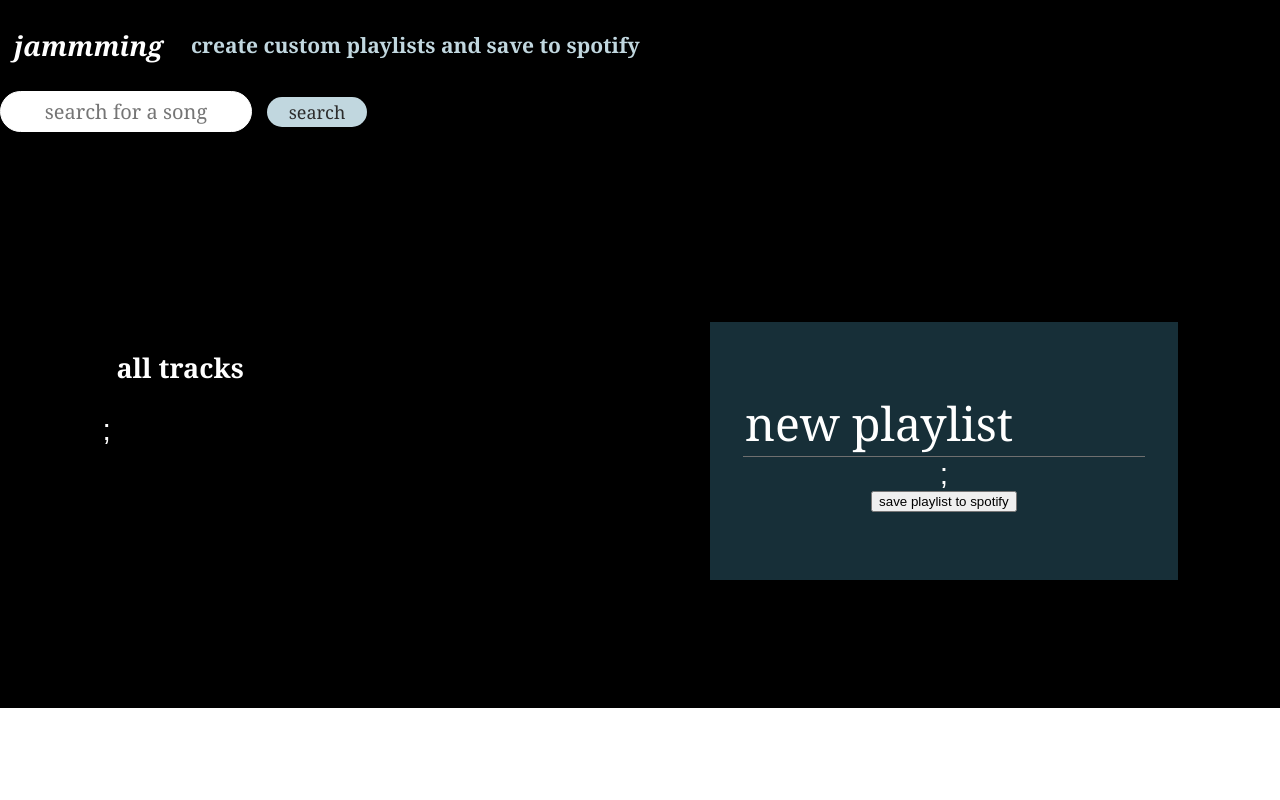
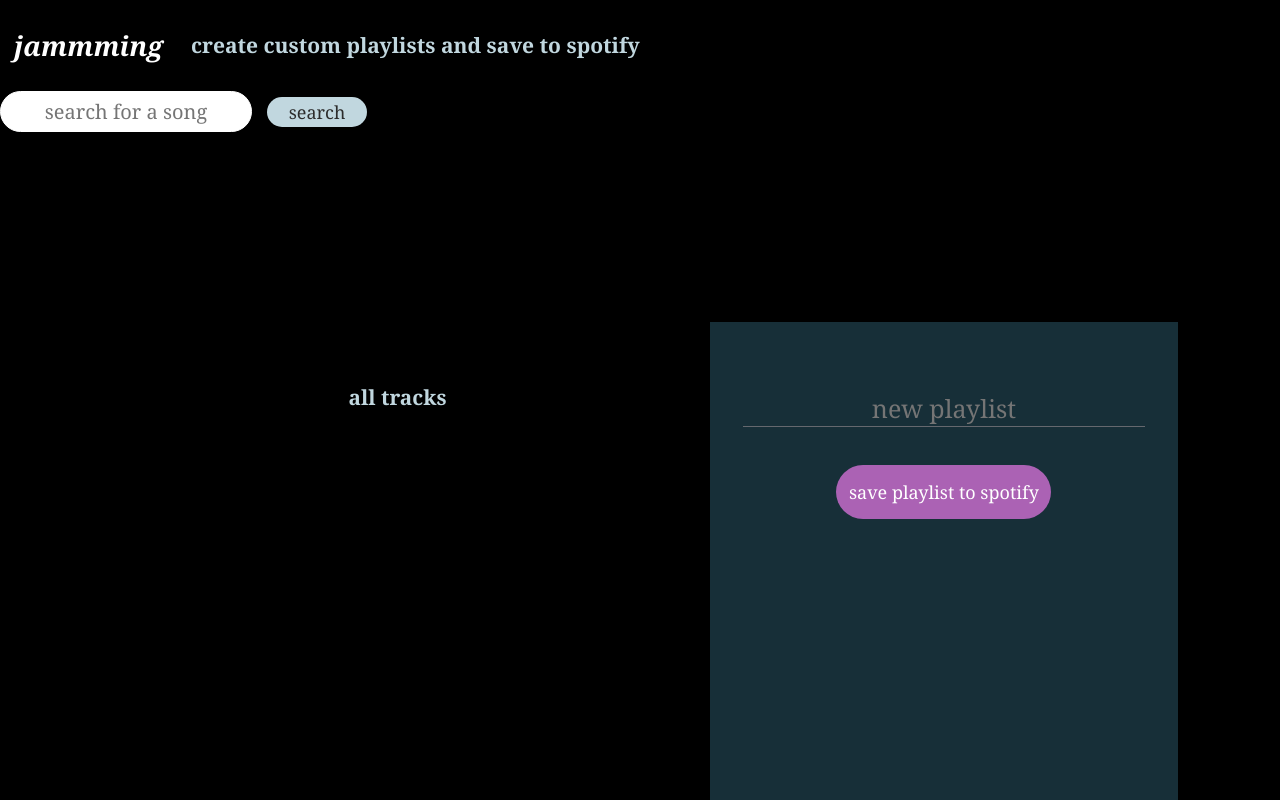
Before and after one commit to elizabethmagie/jammming, a React (Create React App) app: page / in a window 1280 px wide. Shown: the top 800 px of the page. Built offline with nearby package versions, Linux system fonts and the light colour scheme.

Commit message:
All final changes to files

```diff
--- a/src/App.css
+++ b/src/App.css
@@ -35,7 +35,7 @@ h4 {
   background-size: cover;
   background-position: center;
   background-repeat: no-repeat;
-  font-family: 'Work Sans', sans-serif;
+  font-family: Georgia, 'Times New Roman', Times, serif;
   font-weight: 500;
   color: #fff;
   box-sizing: border-box;
--- a/src/Playlist.css
+++ b/src/Playlist.css
@@ -7,7 +7,7 @@
     max-height: 950px;
     padding: 2.27rem 1.16rem;
     background-color: #172f38;
-    box-shadow: 0 4px 2px 2px #000000;
+    font-family: Georgia, 'Times New Roman', Times, serif;
   }
 
   .Playlist input {
@@ -15,30 +15,31 @@
     border: 0;
     outline: 0;
     background: transparent;
-    border-bottom: 1px solid #6f6f6f;
+    border-bottom: 1px solid #65686e;
     font-family: Georgia, 'Times New Roman', Times, serif;
-    font-size: 1.55rem;
+    font-size: 25px;
     color: #fff;
+    text-align: center;
   }
 
-  .Playlist-save {
+  .Save-Playlist {
     cursor: pointer;
-    width: 10rem;
-    padding: .77rem 0;
+    width: 215px;
+    padding: .5rem 0;
     border-radius: 54px;
     border-width: 0px;
     margin-top: 1.27rem;
-    background-color: #6c41ec;
+    background-color: #e475e4b9;
     text-align: center;
-    font-size: .83rem;
+    font-size: 18px;
     transition: background-color .25s;
     color: #fff;
     font-weight: 500;
     font-family: Georgia, 'Times New Roman', Times, serif;
   }
 
-  .Playlist-save:hover {
-    background-color: rgba(108, 65, 233, .7);
+  .Save-Playlist:hover {
+    background-color: #e475e47a;
   }
 
   ::-webkit-scrollbar {
--- a/src/Playlist.js
+++ b/src/Playlist.js
@@ -16,12 +16,14 @@ export default function Playlist(props) {
 
     return(
         <div className='Playlist' >
-            <input onChange={handleNameChange} defaultValue={"new playlist"} />
-            <Tracklist
-                tracks={props.playlistTracks}
-                isRemoval={true}
-                onRemove={props.onRemove}
-            />
+            <input onChange={handleNameChange} placeholder={'new playlist'} />
+            <div>
+                <Tracklist
+                    tracks={props.playlistTracks}
+                    isRemoval={true}
+                    onRemove={props.onRemove}
+                />
+            </div>
             <button className='Save-Playlist' onClick={props.onSave} >
                 save playlist to spotify
             </button>
--- a/src/SearchBar.css
+++ b/src/SearchBar.css
@@ -36,5 +36,5 @@
   }
 
   .SearchButton:hover {
-    background-color: #d179af;
+    background-color: #c1d7dfb0;
   }
--- a/src/SearchResults.css
+++ b/src/SearchResults.css
@@ -3,9 +3,20 @@
     height: 950px;
     overflow-y: scroll;
     padding: .88rem;
-    background-color: rgba(1, 12, 63, 0.7);
-    box-shadow: 0 4px 2px 2px #000000;
   }
+
+  .SearchResults-Title {
+    font-family: Georgia, 'Times New Roman', Times, serif;
+    font-size: 25px;
+    text-align: center;
+    color: #c1d7df;
+  }
+
+  .SearchResults-Tracklist {
+    font-family: Georgia, 'Times New Roman', Times, serif;
+    font-size: 15px;
+  }
+
 
   ::-webkit-scrollbar {
       width: 0px;
--- a/src/SearchResults.js
+++ b/src/SearchResults.js
@@ -8,9 +8,13 @@ import Tracklist from './Tracklist.js';
 
 export default function SearchResults(props) {
     return(
-        <div Classname='SearchResults' >
-            <h1>all tracks</h1>
-            <Tracklist tracks={props.searchResults} onAdd={props.onAdd} />
+        <div className='SearchResults' >
+            <div className='SearchResults-Title' >
+                <h5>all tracks</h5>
+            </div>
+            <div className='SearchResults-Tracklist' >
+                <Tracklist tracks={props.searchResults} onAdd={props.onAdd} />
+            </div>
         </div>
     );
 };
--- a/src/Track.css
+++ b/src/Track.css
@@ -1,10 +1,12 @@
 .Track {
     display: flex;
     align-items: center;
+    margin-top: 15px;
     border-bottom: 1px solid rgba(256, 256, 256, 0.8);
+    font-family: Georgia, 'Times New Roman', Times, serif;
   }
 
-  .Track-action {
+  .handleAddOrRemove {
     cursor: pointer;
     padding: .5rem;
     font-size: 1.05rem;
@@ -14,24 +16,28 @@
     color: #fff;
   }
 
-  .Track-action:hover {
-    color: rgba(265, 265, 265, .5);
+  .handleAddOrRemove:hover {
+    color: #c1d7dfc0;
   }
 
-  .Track-information {
+  .Track-Details {
     flex-grow: 1;
     display: flex;
     flex-direction: column;
     justify-content: center;
-    height: 72px;
+    height: 50px;
   }
 
-  .Track-information h3 {
-    margin-bottom: .22rem;
+  .Track-Details h3 {
+    margin-bottom: .01rem;
+    color: #fff;
+    text-align: left;
+    font-size: 20px;
   }
 
-  .Track-information p {
-    font-size: .83rem;
+  .Track-Details p {
+    font-size: 15px;
     font-weight: 300;
-    color: rgba(256, 256, 256, 0.8);
+    color: #dadada;
+    margin-top: 8px;
   }
--- a/src/Track.js
+++ b/src/Track.js
@@ -22,22 +22,22 @@ export default function Track(props) {
         if (props.isRemoval) {
             return (
                 <button className ='handleAddOrRemove' onClick ={removeTrack} >
-                    remove
+                    -
                 </button>
             )
         }
         return (
             <button className = 'handleAddOrRemove' onClick ={addTrack} >
-                add
+                +
             </button>
         );
     };
 
     return(
-        <div className='Track'>
-            <div className="Track-Details">
-                <h2>{props.track.name}</h2>
-                <h4>by {props.track.artist} on {props.track.album}</h4>
+        <div className='Track' >
+            <div className='Track-Details' >
+                <h3>{props.track.name}</h3>
+                <p>by {props.track.artist} on {props.track.album}</p>
             </div>
             {handleAddOrRemove()}
         </div>
--- a/src/Tracklist.js
+++ b/src/Tracklist.js
@@ -8,7 +8,7 @@ import Track from './Track.js';
 
 export default function Tracklist(props) {
     return(
-        <div Classname='Tracklist' >
+        <div className='Tracklist' >
             {props.tracks.map((track) => {
                 return (
                     <Track
@@ -19,7 +19,7 @@ export default function Tracklist(props) {
                         onRemove={props.onRemove}
                     />
                 );
-            })};
+            })}
         </div>
     );
 };
```
